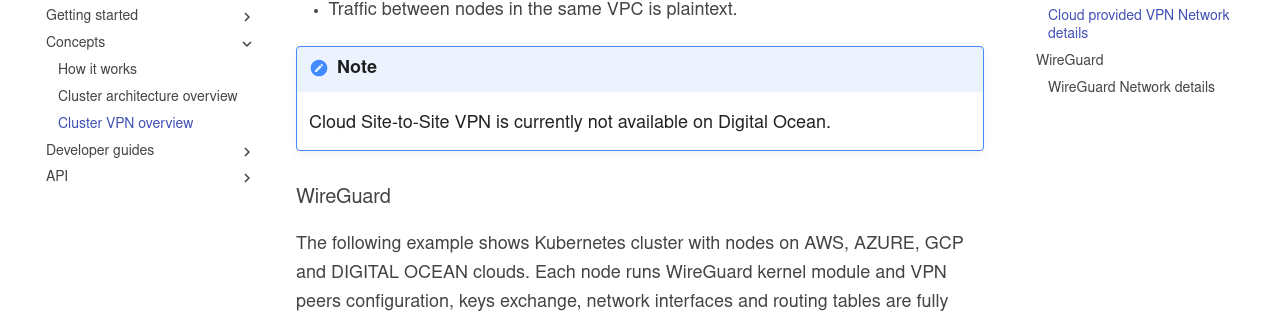
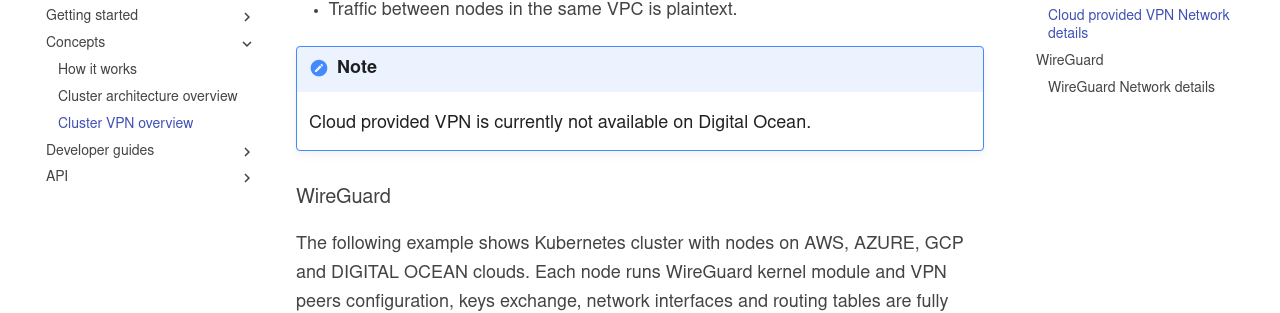
Before and after one commit to castai/docs, an MkDocs documentation site: the page built from docs/concepts/vpn-overview.md, in a window 1280 px wide and 900 px high, scrolled down 1352 px. Shown: the part 145-458 px from the top of the window. Built offline with MkDocs 1.6.1 and Material for MkDocs 9.7.7, drawn with Linux system fonts in a browser that asks for light colours; some web fonts are replaced.

Commit message:
Use consistent naming as in UI

```diff
--- a/docs/concepts/vpn-overview.md
+++ b/docs/concepts/vpn-overview.md
@@ -26,7 +26,7 @@ provisions managed Highly Available (HA) VPN gateways.
 - Traffic between nodes in the same VPC is plaintext.
 
 !!! note
-    Cloud Site-to-Site VPN is currently not available on Digital Ocean.
+    Cloud provided VPN is currently not available on Digital Ocean.
 
 ### WireGuard
 
```
